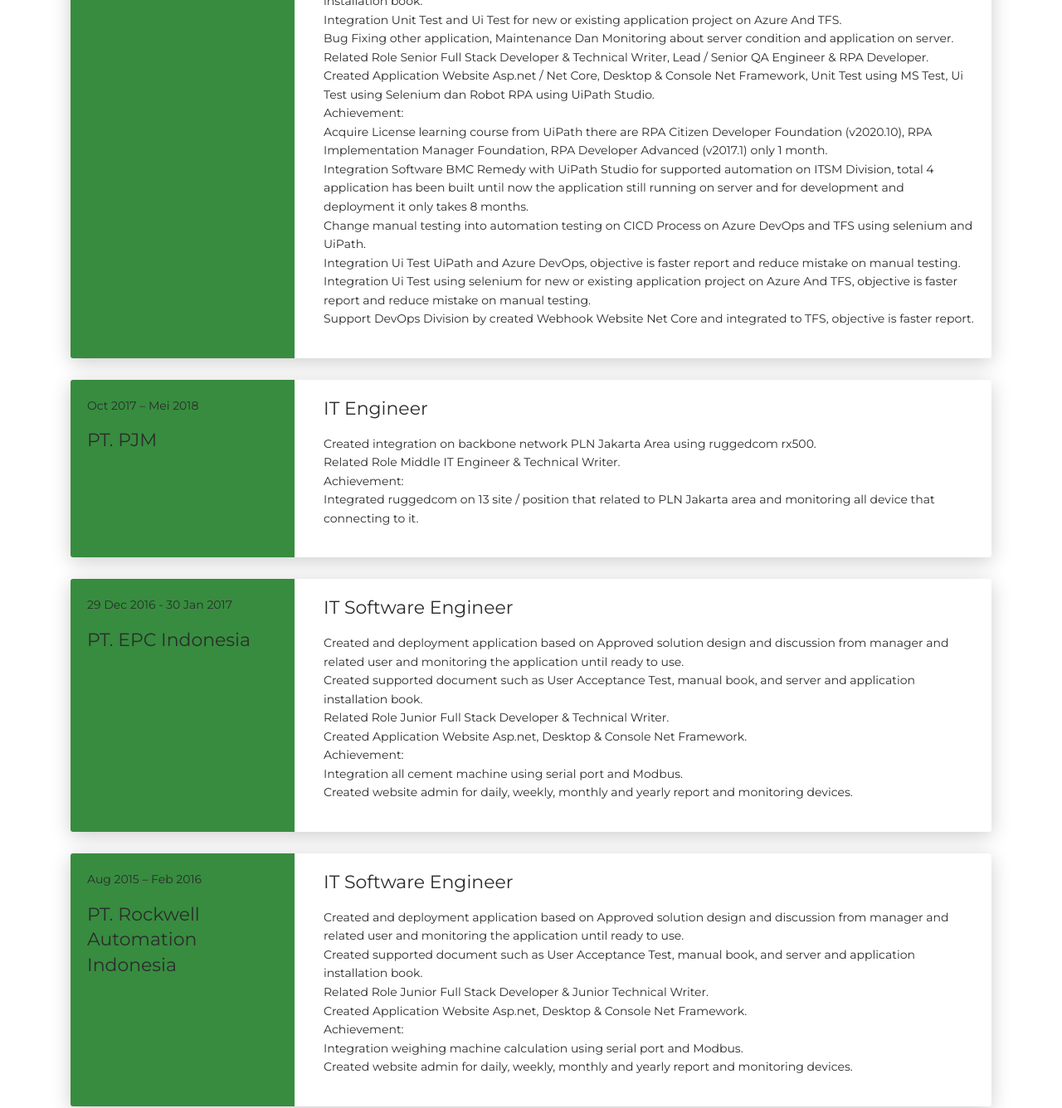
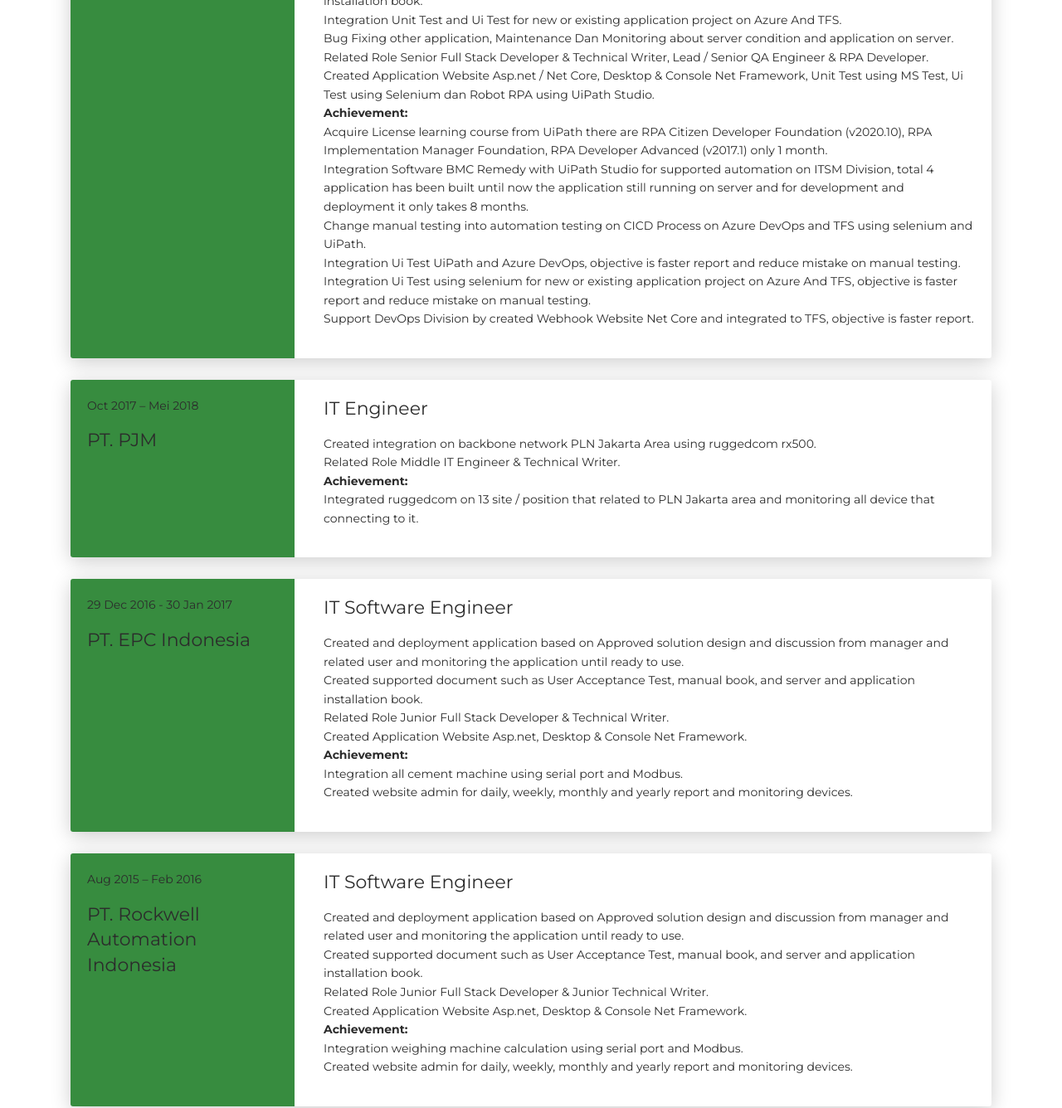
Before and after one commit to ibnuhafidzh/cv, a plain HTML site: page index.html in a window 1280 px wide. Shown: the part 1260-2596 px from the top of the page at 83% size. Drawn offline with Linux system fonts and the light colour scheme.

Commit message:
Add files via upload

```diff
--- a/index.html
+++ b/index.html
@@ -160,7 +160,7 @@ Related Role Senior Full Stack Developer & Technical Writer, Lead / Senior QA En
 <br />
 Created Application Website Asp.net / Net Core, Desktop & Console Net Framework, Unit Test using MS Test, Ui Test using Selenium dan Robot RPA using UiPath Studio.
 <br />
-Achievement:
+<b> Achievement:</b>
 <br />
 Acquire License learning course from UiPath there are RPA Citizen Developer Foundation (v2020.10), RPA Implementation Manager Foundation, RPA Developer Advanced (v2017.1) only 1 month.
 <br />
@@ -194,7 +194,7 @@ Support DevOps Division by created Webhook Website Net Core and integrated to TF
 <br />
 Related Role Middle IT Engineer & Technical Writer.
 <br />
-Achievement:
+<b> Achievement:</b>
 <br />
 Integrated ruggedcom on 13 site / position that related to PLN Jakarta area and monitoring all device that connecting to it.
 			</p>
@@ -222,7 +222,7 @@ Related Role Junior Full Stack Developer & Technical Writer.
 <br />
 Created Application Website Asp.net, Desktop & Console Net Framework.
 <br />
-Achievement:
+<b> Achievement:</b>
 <br />
 Integration all cement machine using serial port and Modbus.
 <br />
@@ -252,7 +252,7 @@ Related Role Junior Full Stack Developer & Junior Technical Writer.
 <br />
 Created Application Website Asp.net, Desktop & Console Net Framework.
 <br />
-Achievement:
+<b> Achievement:</b>
 <br />
 Integration weighing machine calculation using serial port and Modbus.
 <br />
@@ -282,7 +282,7 @@ Related Role Junior Full Stack Developer & Junior Technical Writer.
 <br />
 Created Application Website Asp.net, Desktop & Console Net Framework.
 <br />
-Achievement:
+<b> Achievement:</b>
 <br />
 Integration all cement machine using serial port and Modbus on Semen Padang indarungV Cement Plant and Putri Indocement Plant.
 <br />
```
